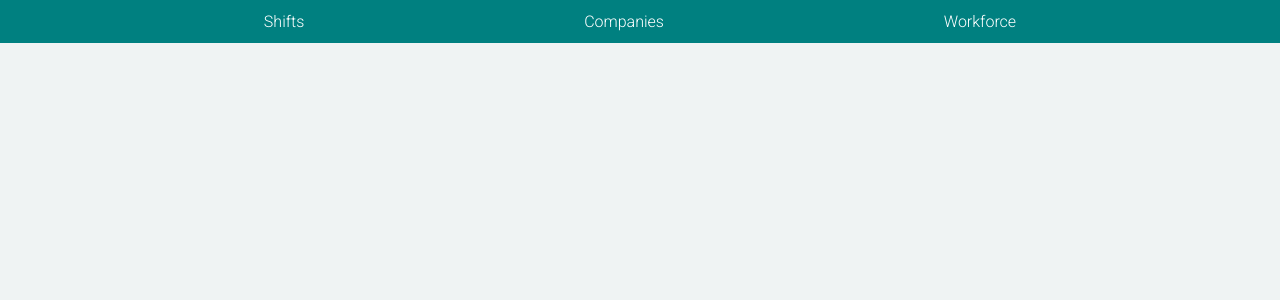
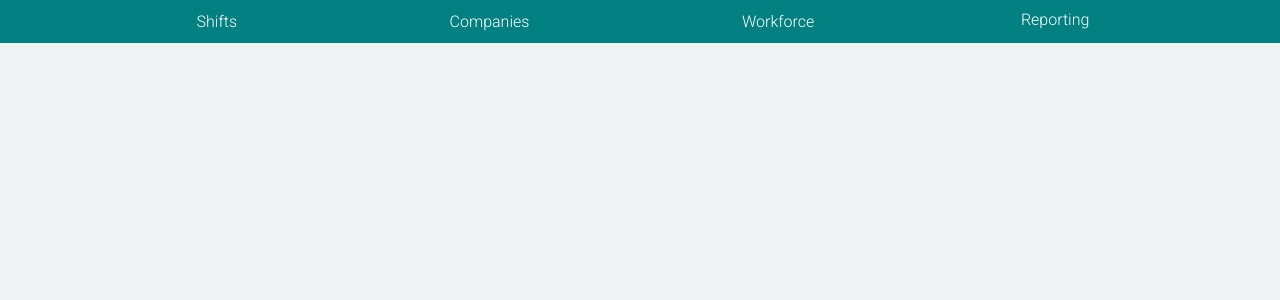
Before and after one commit to Schedulr-App/Schedulr, a React (Create React App) app: page / in a window 1280 px wide. Shown: the top 300 px of the page. Built offline with nearby package versions, Linux system fonts and the light colour scheme.

Commit message:
updated nav

```diff
--- a/src/components/Nav.js
+++ b/src/components/Nav.js
@@ -38,6 +38,7 @@ const Nav = () => {
                        <Link class = 'navDrop' to={'/workforce/new'}>Add Worker</Link>
                     </div>
                 </div>
+                <Link class='navItem'>Reporting</Link>
                 {/* <Link class='navItem' >My Profile</Link> */}
             </nav>
         </div>
```
